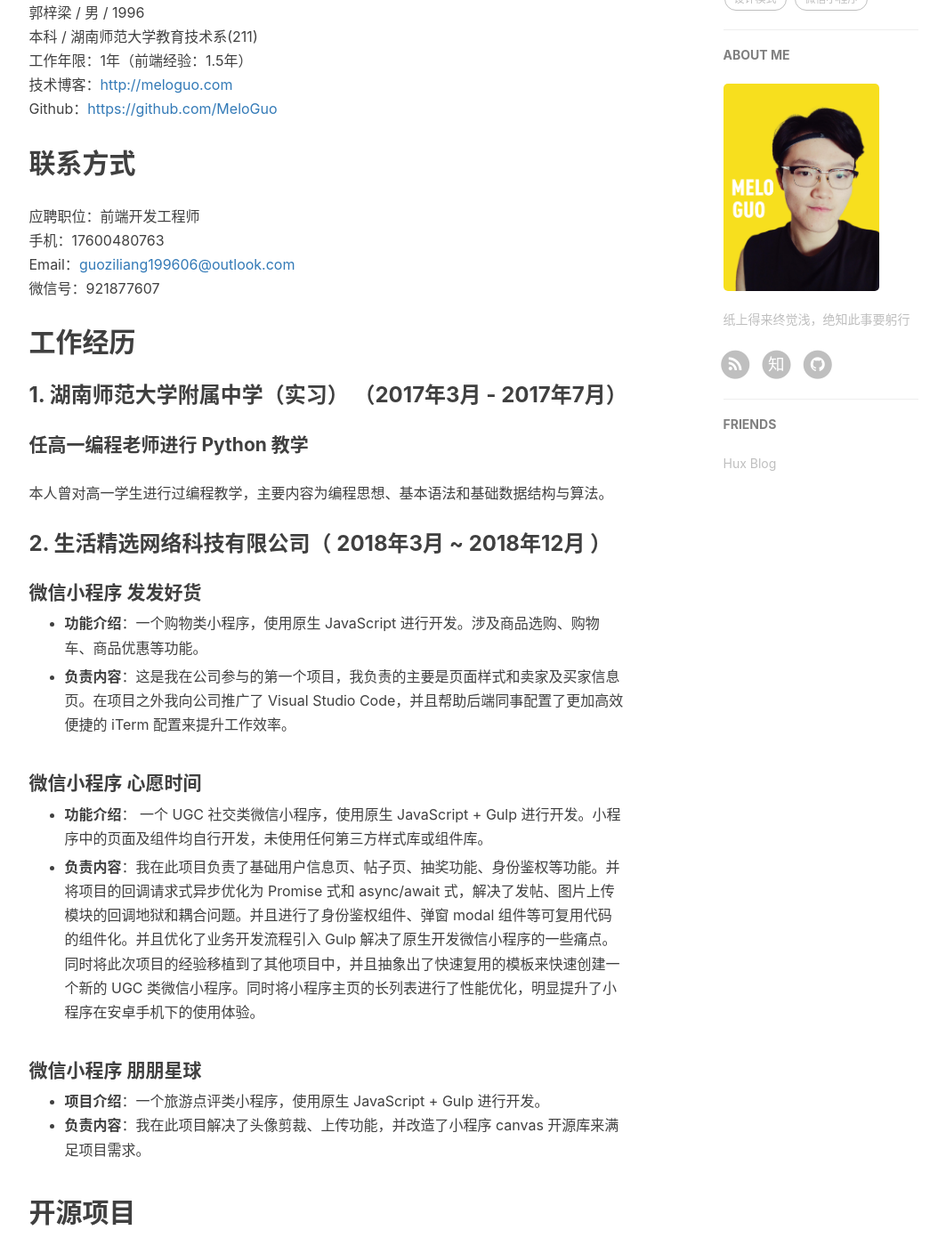
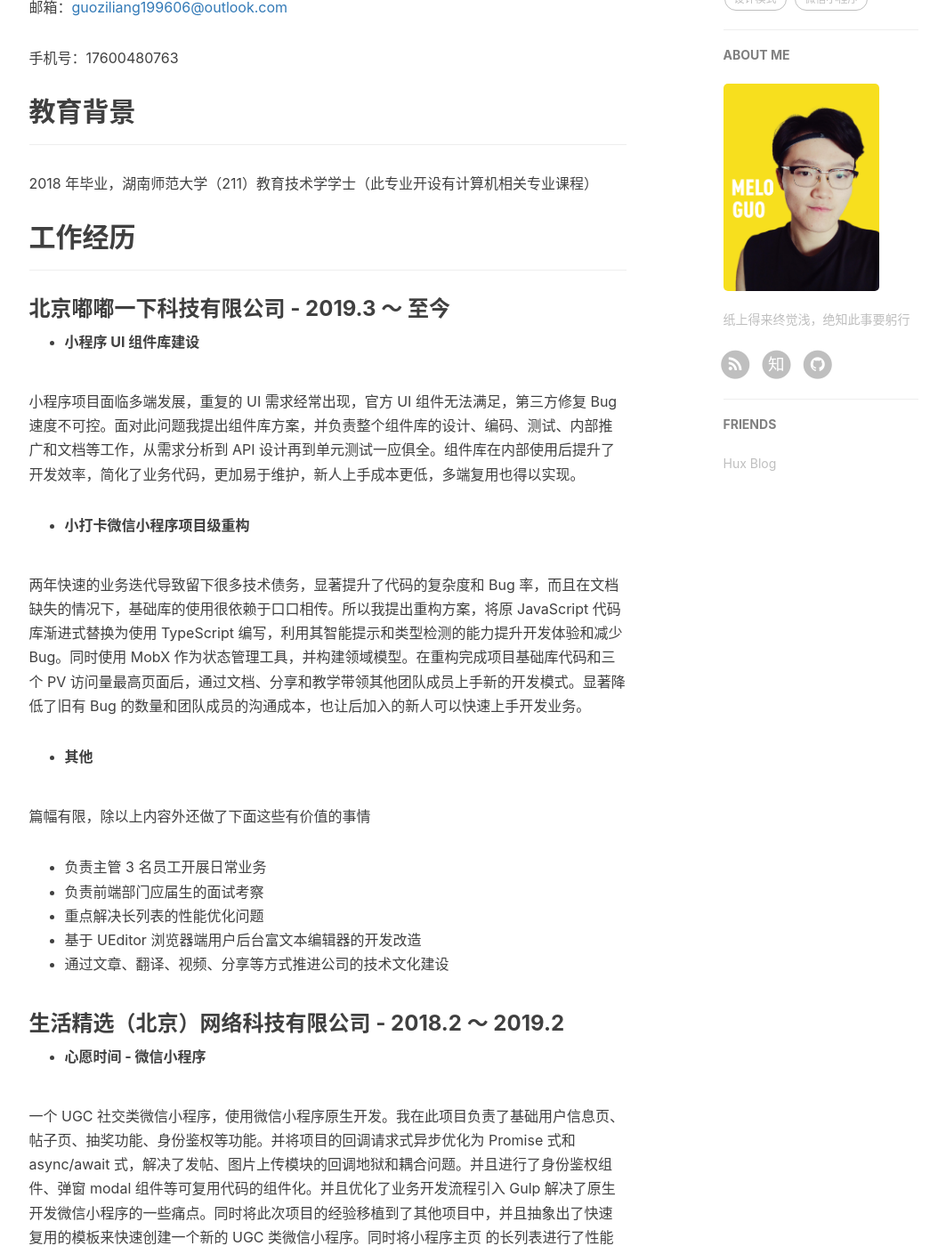
Before and after one commit to Mluka/mluka.github.io, a Jekyll site: the page built from about.html, in a window 1280 px wide and 1400 px high, scrolled down 596 px. Shown: the whole window at 89% size, without its empty margins (135-1198 px from the left). Built offline with Jekyll 4.4.1, drawn with Linux system fonts in a browser that asks for light colours; nearby versions of some CDN libraries; comment, search, counter and statistics services are not loaded; some of the changed text lies outside the part shown.

Commit message:
修改 个人简介

```diff
--- a/about.html
+++ b/about.html
@@ -17,152 +17,124 @@ header-img: "img/about-bg.jpg"
         不左不右，只走当中。
     </blockquote>
 
-    <h2 id="toc_1">个人信息</h2>
+    <p>目标职位：<b>前端工程师</b></p>
+    <p>邮箱：<a href="mailto:guoziliang199606@outlook.com">guoziliang199606@outlook.com</a></p>
+    <p>手机号：17600480763</p>
 
-    <p>郭梓梁 / 男 / 1996<br/>
-    本科 / 湖南师范大学教育技术系(211)<br/>
-    工作年限：1年（前端经验：1.5年）<br/>
-    技术博客：<a href="http://meloguo.com">http://meloguo.com</a><br/>
-    Github：<a href="https://github.com/MeloGuo">https://github.com/MeloGuo</a></p>
+    <h2 id="教育背景">教育背景</h2>
+    <hr>
+    <p>2018 年毕业，湖南师范大学（211）教育技术学学士（此专业开设有计算机相关专业课程）</p>
 
-    <h2 id="toc_2">联系方式</h2>
 
-    <p>应聘职位：前端开发工程师<br/>
-    手机：17600480763<br/>
-    Email：<a href="mailto:guoziliang199606@outlook.com">guoziliang199606@outlook.com</a><br/>
-    微信号：921877607  </p>
-
-    <h2 id="toc_3">工作经历</h2>
-
-    <h3 id="toc_4">1. 湖南师范大学附属中学（实习） （2017年3月 - 2017年7月）</h3>
-
-    <h4 id="toc_5">任高一编程老师进行 Python 教学</h4>
-
-    <p>本人曾对高一学生进行过编程教学，主要内容为编程思想、基本语法和基础数据结构与算法。</p>
-
-    <h3 id="toc_6">2. 生活精选网络科技有限公司（ 2018年3月 ~ 2018年12月 ）</h3>
-
-    <h4 id="toc_7">微信小程序 发发好货</h4>
+    <h2 id="工作经历">工作经历</h2>
+    <hr>
+    <h3 id="北京嘟嘟一下科技有限公司 - 2019.3 ～ 至今">北京嘟嘟一下科技有限公司 - 2019.3 ～ 至今</h3>
+    <ul>
+        <li><b>小程序 UI 组件库建设</b>
+        </li>
+    </ul>
+    <p>小程序项目面临多端发展，重复的 UI 需求经常出现，官方 UI 组件无法满足，第三方修复 Bug 速度不可控。面对此问题我提出组件库方案，并负责整个组件库的设计、编码、测试、内部推广和文档等工作，从需求分析到 API
+        设计再到单元测试一应俱全。组件库在内部使用后提升了开发效率，简化了业务代码，更加易于维护，新人上手成本更低，多端复用也得以实现。</p>
 
     <ul>
-    <li><p><strong>功能介绍</strong>：一个购物类小程序，使用原生 JavaScript 进行开发。涉及商品选购、购物车、商品优惠等功能。</p></li>
-    <li><p><strong>负责内容</strong>：这是我在公司参与的第一个项目，我负责的主要是页面样式和卖家及买家信息页。在项目之外我向公司推广了 Visual Studio Code，并且帮助后端同事配置了更加高效便捷的 iTerm 配置来提升工作效率。</p></li>
+        <li><b>小打卡微信小程序项目级重构</b>
+        </li>
+    </ul>
+    <p>两年快速的业务迭代导致留下很多技术债务，显著提升了代码的复杂度和 Bug 率，而且在文档缺失的情况下，基础库的使用很依赖于口口相传。所以我提出重构方案，将原 JavaScript 代码库渐进式替换为使用 TypeScript
+        编写，利用其智能提示和类型检测的能力提升开发体验和减少 Bug。同时使用 MobX 作为状态管理工具，并构建领域模型。在重构完成项目基础库代码和三个 PV
+        访问量最高页面后，通过文档、分享和教学带领其他团队成员上手新的开发模式。显著降低了旧有 Bug 的数量和团队成员的沟通成本，也让后加入的新人可以快速上手开发业务。</p>
+
+    <ul>
+        <li><b>其他</b>
+        </li>
+    </ul>
+    <p>篇幅有限，除以上内容外还做了下面这些有价值的事情</p>
+    <ul>
+        <li> 负责主管 3 名员工开展日常业务
+        </li>
+        <li> 负责前端部门应届生的面试考察
+        </li>
+        <li> 重点解决长列表的性能优化问题
+        </li>
+        <li> 基于 UEditor 浏览器端用户后台富文本编辑器的开发改造
+        </li>
+        <li> 通过文章、翻译、视频、分享等方式推进公司的技术文化建设
+        </li>
     </ul>
 
-    <h4 id="toc_8">微信小程序 心愿时间</h4>
+    <h3 id="生活精选（北京）网络科技有限公司 - 2018.2 ～ 2019.2">生活精选（北京）网络科技有限公司 - 2018.2 ～ 2019.2</h3>
+    <ul>
+        <li><b>心愿时间 - 微信小程序</b>
+        </li>
+    </ul>
+    <p>一个 UGC 社交类微信小程序，使用微信小程序原生开发。我在此项目负责了基础用户信息页、帖子页、抽奖功能、身份鉴权等功能。并将项目的回调请求式异步优化为 Promise 式和 async/await
+        式，解决了发帖、图片上传模块的回调地狱和耦合问题。并且进行了身份鉴权组件、弹窗 modal 组件等可复用代码的组件化。并且优化了业务开发流程引入 Gulp
+        解决了原生开发微信小程序的一些痛点。同时将此次项目的经验移植到了其他项目中，并且抽象出了快速复用的模板来快速创建一个新的 UGC 类微信小程序。同时将小程序主页
+        的长列表进行了性能优化，明显提升了小程序在安卓手机下的使用体验。 </p>
 
     <ul>
-    <li><p><strong>功能介绍</strong>： 一个 UGC 社交类微信小程序，使用原生 JavaScript + Gulp 进行开发。小程序中的页面及组件均自行开发，未使用任何第三方样式库或组件库。</p></li>
-    <li><p><strong>负责内容</strong>：我在此项目负责了基础用户信息页、帖子页、抽奖功能、身份鉴权等功能。并将项目的回调请求式异步优化为 Promise 式和 async/await 式，解决了发帖、图片上传模块的回调地狱和耦合问题。并且进行了身份鉴权组件、弹窗 modal 组件等可复用代码的组件化。并且优化了业务开发流程引入 Gulp 解决了原生开发微信小程序的一些痛点。同时将此次项目的经验移植到了其他项目中，并且抽象出了快速复用的模板来快速创建一个新的 UGC 类微信小程序。同时将小程序主页的长列表进行了性能优化，明显提升了小程序在安卓手机下的使用体验。</p></li>
+        <li><b>其他 - 微信小程序</b>
+            <ul>
+                <li> 发发好货 - 一个购物类小程序，使用微信小程序原生开发。涉及商品选购、购物车、商品优惠等功能。
+                </li>
+                <li> 朋朋星球 - 一个旅游点评类小程序，使用微信小程序原生开发。
+                </li>
+            </ul>
+        </li>
     </ul>
 
-    <h4 id="toc_9">微信小程序 朋朋星球</h4>
+
+    <h2 id="个人技能">个人技能</h2>
+    <hr>
+    <ul>
+        <li><b>语言</b>
+            <ul>
+                <li> 熟练掌握 JavaScript、HTML、CSS
+                </li>
+                <li> 可以将 TypeScript 应用于业务开发
+                </li>
+                <li> 了解并在项目中应用函数式编程的相关思想
+                </li>
+                <li> 有良好的编码习惯， 能够理解并使用常见设计模式，如: 单例例模式、装饰器器模式、观察者模式等
+                </li>
+            </ul>
+        </li>
+    </ul>
 
     <ul>
-    <li><strong>项目介绍</strong>：一个旅游点评类小程序，使用原生 JavaScript + Gulp 进行开发。</li>
-    <li><strong>负责内容</strong>：我在此项目解决了头像剪裁、上传功能，并改造了小程序 canvas 开源库来满足项目需求。</li>
+        <li><b>框架相关</b>
+            <ul>
+                <li> 熟练运用微信小程序开发的相关技术
+                </li>
+                <li> 掌握 Vue 的组件化开发并擅长抽象出通用组件。了解 Vue 的实现机制与原理。看过部分 Vue 的源代码
+                </li>
+                <li> 了解并联系过 React、Redux、React-router、Webpack、Sass、NPM 在项目开发中的使用
+                    <ul>
+                        <li> 有 Express 和 Flask 的使用经验
+                        </li>
+                    </ul>
+                </li>
+            </ul>
+        </li>
     </ul>
 
-    <h2 id="toc_10">开源项目</h2>
-
-    <h4 id="toc_11">Sight-Vue</h4>
-
     <ul>
-    <li><strong>功能介绍</strong>：一个基于 Vue 框架的 UI 组件库。</li>
-    <li><strong>预览地址</strong>：<a href="https://github.com/MeloGuo/Sight-Vue">SightVue</a></li>
+        <li><b>计算机基础</b>
+            <ul>
+                <li> 计算机网络基础扎实，对于应用层和传输层内容有较全面的理解
+                </li>
+                <li> 理解并能编码出常见、常用数据结构与算法
+                </li>
+            </ul>
+        </li>
     </ul>
 
-    <h2 id="toc_12">前端作品</h2>
 
-    <h4 id="toc_13">Canvas 射击小游戏</h4>
+    <h2 id="自我评价">自我评价</h2>
+    <p>热爱编程，善于总结，平时会撰写技术文章，能够顺畅阅读英文文档，并且平时会做<a
+            href="http://meloguo.com/tags/#%E7%BF%BB%E8%AF%91">文本翻译</a>。逻辑清晰，沟通能力强，曾担任面试官和小组主管，并且多次在全体公司人员内部发表演讲。在微信小程序之外的开发经验不多，所以未来的发展希望能在微信小程序之外做出更多能力上的拓展，成为更加全面的前端工程师。
+    </p>
 
-    <ul>
-    <li><strong>功能介绍</strong>：使用 Canvas 实现的一个射击小游戏</li>
-    <li><strong>预览地址</strong>：<a href="https://github.com/MeloGuo/CanvasShotGame">CanvasShot</a></li>
-    </ul>
-
-    <h4 id="toc_14">React 招聘 SPA</h4>
-
-    <ul>
-    <li><strong>功能介绍</strong>：使用 React 搭配 Express 实现的一个招聘 SPA，支持注册、登录、实时聊天等功能。</li>
-    <li><strong>预览地址</strong>：<a href="https://github.com/MeloGuo/RecruitmentApp">ReactSPA</a></li>
-    </ul>
-
-    <h4 id="toc_15">Flask 博客论坛</h4>
-
-    <ul>
-    <li><strong>功能介绍</strong>：一个可进行注册、登录、发布文章等功能的博客论坛。使用了 Flask 框架和 SQLite 数据库。</li>
-    <li><strong>预览地址</strong>：<a href="https://github.com/MeloGuo/FlaskBlogs-FinalAssignment">FlaskBlog</a></li>
-    </ul>
-
-    <h4 id="toc_16">CSS 相关</h4>
-
-    <ul>
-    <li><p><strong>精灵宝可梦绘画</strong> <br/>
-    <strong>预览地址</strong>：<a href="https://MeloGuo.github.io/ExerciseItem/CSS/Pokemon/pokemon.html">Pokemon</a></p></li>
-    <li><p><strong>加载动画</strong> <br/>
-    <strong>预览地址</strong>：<a href="https://MeloGuo.github.io/ExerciseItem/CSS/Loading/loading.html">LoadingAnimation</a></p></li>
-    <li><p><strong>随机名⼈名言</strong><br/>
-    <strong>预览地址</strong>：<a href="https://MeloGuo.github.io/ExerciseItem/JQuery/RandomQuoteMachine/RandomQuoteMachine.html">RandomQuoteMachine</a></p></li>
-    </ul>
-
-    <h2 id="toc_17">技术文章</h2>
-
-    <ul>
-    <li><p><strong>小程序优化</strong><br/>
-    <strong>链接</strong>：<a href="http://meloguo.com/2018/07/22/%E5%BE%AE%E4%BF%A1%E5%B0%8F%E7%A8%8B%E5%BA%8F%E8%B0%83%E8%B5%B7%E9%94%AE%E7%9B%98%E6%80%A7%E8%83%BD%E4%BC%98%E5%8C%96/">点击浏览</a></p></li>
-    <li><p><strong>JavaScript 中的异步</strong><br/>
-    <strong>链接</strong>：<a href="http://meloguo.com/2018/11/15/%E5%8D%8F%E7%A8%8Bco%E5%92%8Casync/">点击浏览</a></p></li>
-    <li><p><strong>React 生命周期在 v16 的变化</strong><br/>
-    <strong>链接</strong>：<a href="http://meloguo.com/2019/01/12/react%E6%96%B0%E7%94%9F%E5%91%BD%E5%91%A8%E6%9C%9F/">点击浏览</a></p></li>
-    </ul>
-
-    <p>更多文章请访问: <a href="http://meloguo.com">http://meloguo.com</a></p>
-
-    <h2 id="toc_18">我的技能</h2>
-
-    <h4 id="toc_19">HTML &amp; CSS &amp; 基本⼯工具</h4>
-
-    <ul>
-    <li>掌握 W3C 规范、开发调试、代码可读性、常见布局、HTML5、CSS3、盒模型、浮动定位、BFC、 CSS3 动画、Flex。</li>
-    <li>熟悉 Git、命令⾏操作。</li>
-    </ul>
-
-    <h4 id="toc_20">JavaScript</h4>
-
-    <ul>
-    <li>熟悉原生 JS 实现常见效果、事件模型、DOM 操作、ajax、jsonp、跨域、闭包、原型链、面向对象。</li>
-    <li>熟悉 ES6 块级作⽤域、模板字符串、箭头函数、数组对象的解构等功能并在项目中熟练运用。 </li>
-    </ul>
-
-    <h4 id="toc_21">框架</h4>
-
-    <ul>
-    <li>掌握 React、Redux、React-router、Webpack、Sass、NPM 在项目开发中的使用。</li>
-    <li>掌握 Vue 的组件化开发并擅长抽象出通用组件。了解 Vue 的实现机制与原理。</li>
-    </ul>
-
-    <h4 id="toc_22">后端语⾔</h4>
-
-    <ul>
-    <li>有Express、MongoDB、Flask、SQLite等后端框架、数据库使用经验。</li>
-    </ul>
-
-    <h4 id="toc_23">其他</h4>
-
-    <ul>
-    <li>理解 HTTP 常见状态码，灵活使⽤各种 HTTP 首部。掌握基本网络攻击防御方法，例如防御 XSS、CSRF 等。</li>
-    <li>在项目中有单元测试经验，灵活使用 karma + mocha + chai 进行测试。</li>
-    <li>能够理解并使用常见设计模式，如:单例例模式、装饰器器模式、观察者模式等。</li>
-    </ul>
-
-    <h2 id="toc_24">个人评价</h2>
-
-    <ul>
-    <li><p>在工作上热衷于使用高效便捷的工具来提高效率，相信专注的力量。</p></li>
-    <li><p>在对待事物上是结果悲观、行动乐观派，在开始做一件事情前我会把最糟糕的结果想好，但是在行动中我会充满乐观的向最高标准进发！</p></li>
-    <li><p>同时我还是团队笑点担当，乐于自嘲，敢于大胆接受自身缺点和错误并正视和改正。出口成段、甩梗成章可以作为团队的快乐氛围制造机。</p></li>
-    </ul>
 
     <p><strong>很高兴认识你，如果对我感兴趣希望可以进行联系。</strong></p>
 </div>
@@ -174,15 +146,18 @@ header-img: "img/about-bg.jpg"
     </blockquote>
 
     <p>
-        Your work is going to fill a large part of your life, and the only way to be truly satisfied is to do what you believe is great work. And the only way to do great work is to love what you do. If you haven’t found it yet, keep looking. Don’t settle. As with all matters of the heart, you’ll know when you find it.
+        Your work is going to fill a large part of your life, and the only way to be truly satisfied is to do what you
+        believe is great work. And the only way to do great work is to love what you do. If you haven’t found it yet,
+        keep looking. Don’t settle. As with all matters of the heart, you’ll know when you find it.
     </p>
 
     <p>
-    If you want to live your life in a creative way, as an artist, you have to not look back too much. You have to be willing to take whatever you’ve done and whoever you were and throw them away.
+        If you want to live your life in a creative way, as an artist, you have to not look back too much. You have to
+        be willing to take whatever you’ve done and whoever you were and throw them away.
     </p>
 
     <p style="text-align:right;">
-    -- Steve Jobs
+        -- Steve Jobs
     </p>
 
 </div>
@@ -208,34 +183,28 @@ header-img: "img/about-bg.jpg"
 {% if site.duoshuo_username %}
 <!-- 多说评论框 start -->
 <div class="comment">
-    <div class="ds-thread"
-    {% if site.duoshuo_username == "huxblog" %}
-        data-thread-id="1187623191091085319"
-    {% else %}
-        data-thread-key="{{site.duoshuo_username}}/about"
-    {% endif %}
-
-    data-title="{{page.title}}"
-    data-url="{{site.url}}/about/"></div>
+    <div class="ds-thread" {% if site.duoshuo_username == "huxblog" %} data-thread-id="1187623191091085319" {% else %}
+        data-thread-key="{{site.duoshuo_username}}/about" {% endif %} data-title="{{page.title}}"
+        data-url="{{site.url}}/about/"></div>
 </div>
 <!-- 多说评论框 end -->
 
 <!-- Duoshuo hacking -->
-<input id="dsUser" type="hidden" value="{{site.duoshuo_username}}"  />
+<input id="dsUser" type="hidden" value="{{site.duoshuo_username}}" />
 
 <!-- 多说公共JS代码 start (一个网页只需插入一次) -->
 <script type="text/javascript">
     // dynamic User hacking by Hux
     var _user = document.getElementById('dsUser').value;
     // duoshuo comment query.
-    var duoshuoQuery = {short_name: _user };
-    (function() {
+    var duoshuoQuery = { short_name: _user };
+    (function () {
         var ds = document.createElement('script');
-        ds.type = 'text/javascript';ds.async = true;
+        ds.type = 'text/javascript'; ds.async = true;
         ds.src = (document.location.protocol == 'https:' ? 'https:' : 'http:') + '//static.duoshuo.com/embed.js';
         ds.charset = 'UTF-8';
         (document.getElementsByTagName('head')[0]
-         || document.getElementsByTagName('body')[0]).appendChild(ds);
+            || document.getElementsByTagName('body')[0]).appendChild(ds);
     })();
 </script>
 <!-- 多说公共JS代码 end -->
@@ -258,7 +227,7 @@ header-img: "img/about-bg.jpg"
     var disqus_identifier = "{{site.disqus_username}}/{{page.url}}";
     var disqus_url = "{{site.url}}{{page.url}}";
 
-    (function() {
+    (function () {
         var dsq = document.createElement('script'); dsq.type = 'text/javascript'; dsq.async = true;
         dsq.src = '//' + disqus_shortname + '.disqus.com/embed.js';
         (document.getElementsByTagName('head')[0] || document.getElementsByTagName('body')[0]).appendChild(dsq);
```
